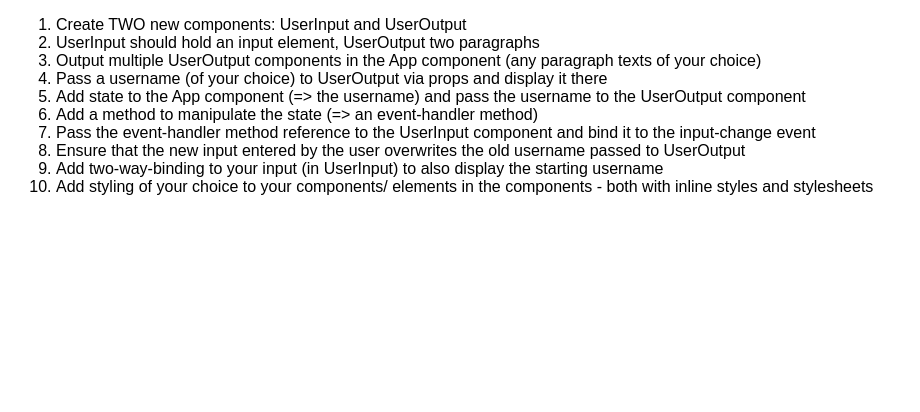
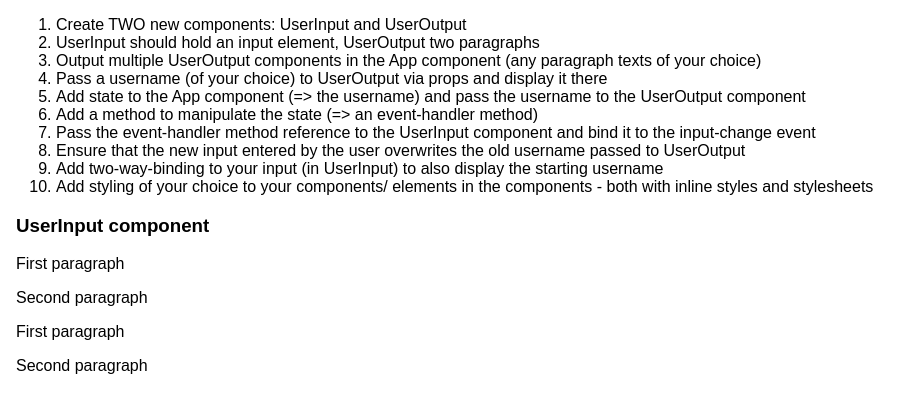
Before and after one commit to wainstead/base-syntax--assignment-problem, a React (Create React App) app: page / in a window 1280 px wide. Shown: the top 412 px of the page, without its empty margins (0-920 px from the left). Built offline with nearby package versions, Linux system fonts and the light colour scheme.

Commit message:
First task: creating the components
They don't do much yet.

```diff
--- a/src/App.js
+++ b/src/App.js
@@ -1,5 +1,7 @@
 import React, { Component } from 'react';
 import './App.css';
+import UserInput from './UserInput/UserInput';
+import UserOutput from './UserOutput/UserOutput';
 
 class App extends Component {
   render() {
@@ -17,6 +19,10 @@ class App extends Component {
           <li>Add two-way-binding to your input (in UserInput) to also display the starting username</li>
           <li>Add styling of your choice to your components/ elements in the components - both with inline styles and stylesheets</li>
         </ol>
+
+      <UserInput />
+      <UserOutput />
+      <UserOutput />
       </div>
     );
   }
--- /dev/null
+++ b/src/UserInput/UserInput.js
@@ -0,0 +1,9 @@
+import React from 'react';
+
+function UserInput(props) {
+    return (
+        <h3>UserInput component</h3>
+    )
+}
+
+export default UserInput;
--- /dev/null
+++ b/src/UserOutput/UserOutput.js
@@ -0,0 +1,12 @@
+import React from 'react';
+
+function UserOutput(props) {
+    return (
+        <div>
+            <p>First paragraph</p>
+            <p>Second paragraph</p>
+        </div>
+    )
+}
+
+export default UserOutput;
```
